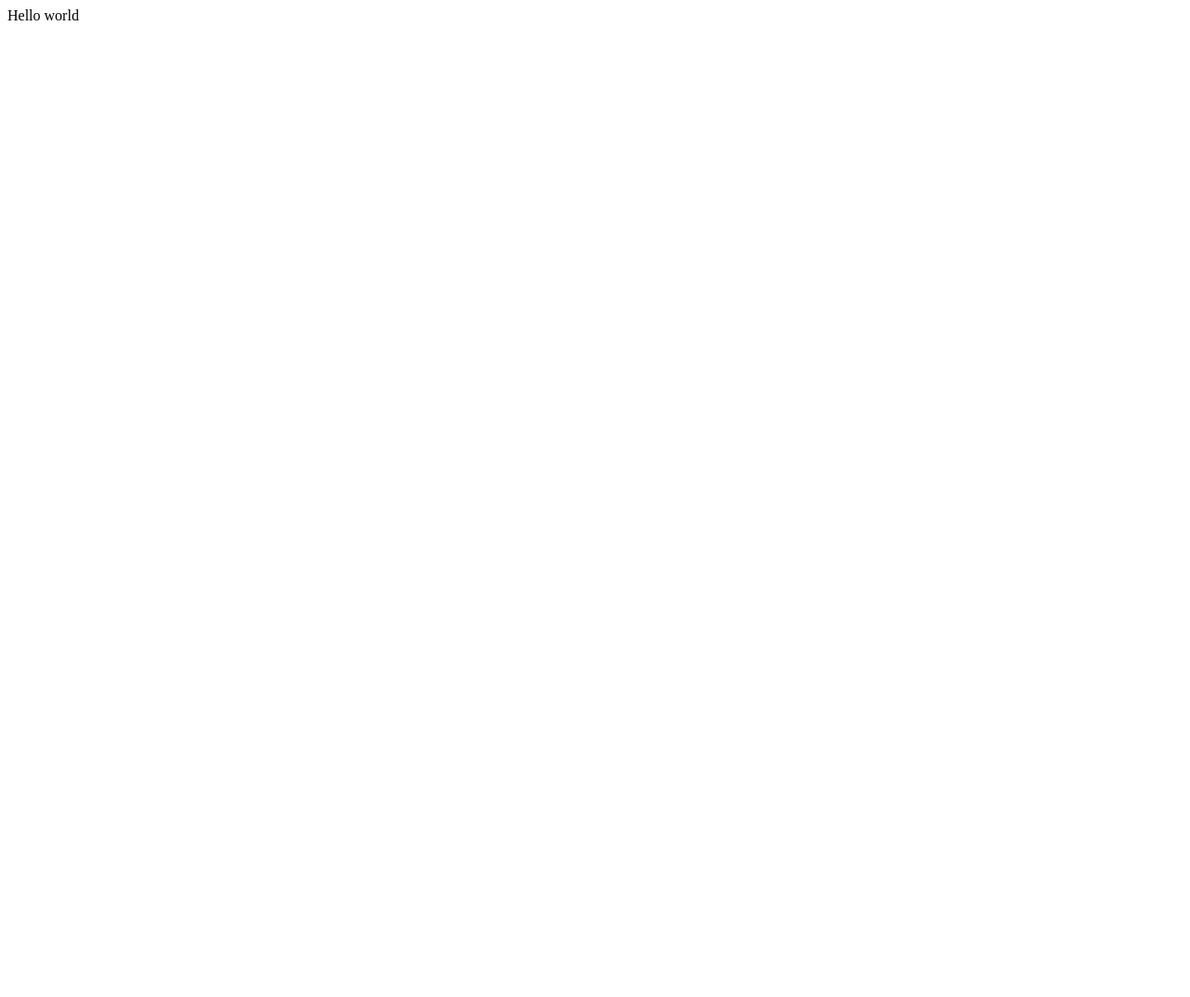
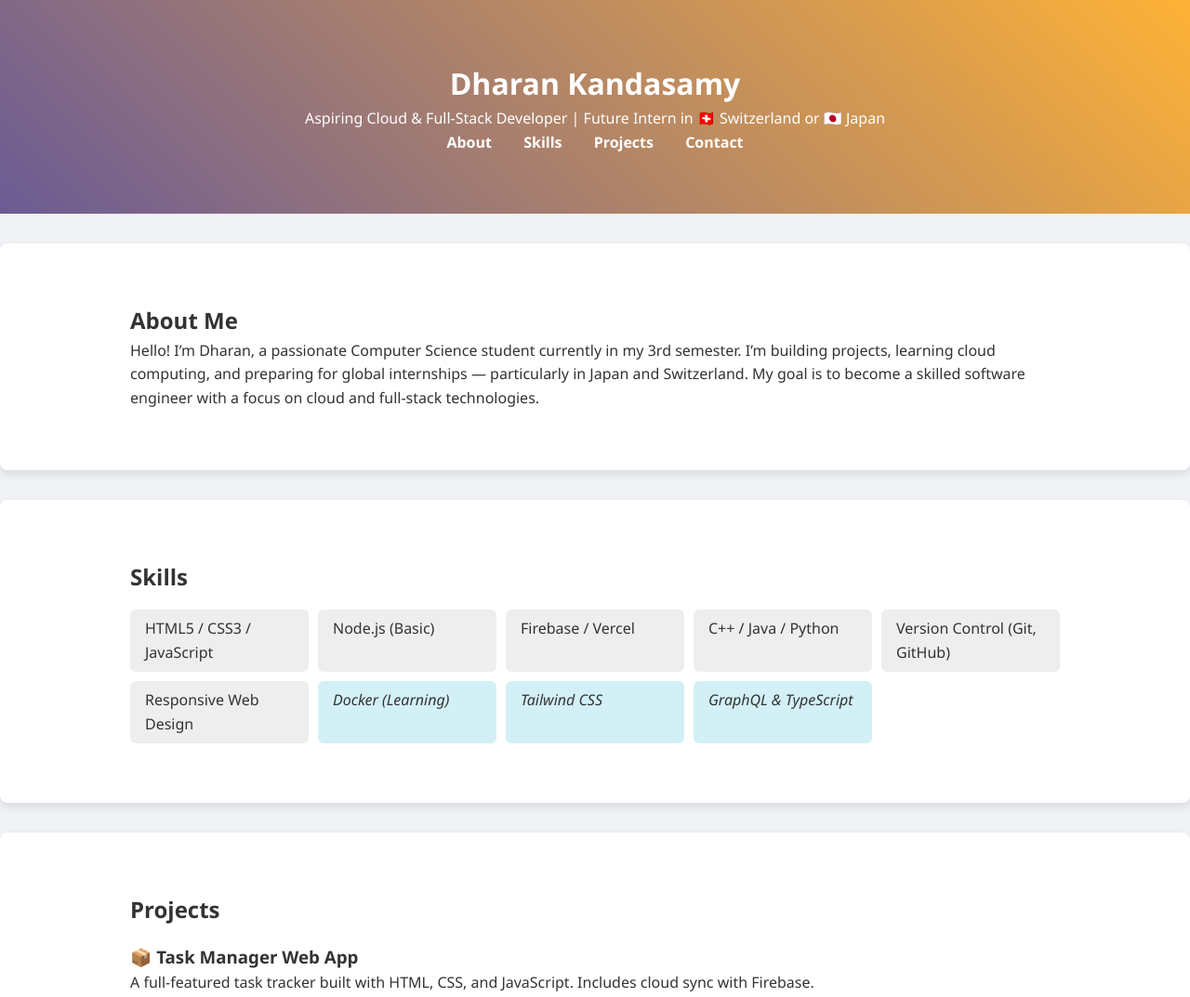
Before and after one commit to Dharan-K/Portfolio, a plain HTML site: page index.html in a window 1280 px wide. Shown: the top 1073 px of the page at 93% size. Before the commit the page ends 800 px from the top, so only its background shows below. Drawn offline with Linux system fonts and the light colour scheme.

Commit message:
completed

```diff
--- a/index.html
+++ b/index.html
@@ -1,16 +1,80 @@
 <!DOCTYPE html>
-<html>
+<html lang="en">
+<head>
+  <meta charset="UTF-8" />
+  <meta name="viewport" content="width=device-width, initial-scale=1.0"/>
+  <title>Dharan Kandasamy | Portfolio</title>
+  <link rel="stylesheet" href="style.css"/>
+</head>
+<body>
+  <header>
+    <div class="container">
+      <h1>Dharan Kandasamy</h1>
+      <p>Aspiring Cloud & Full-Stack Developer | Future Intern in 🇨🇭 Switzerland or 🇯🇵 Japan</p>
+      <nav>
+        <a href="#about">About</a>
+        <a href="#skills">Skills</a>
+        <a href="#projects">Projects</a>
+        <a href="#contact">Contact</a>
+      </nav>
+    </div>
+  </header>
 
-<head>
-  <meta charset="utf-8">
-  <meta name="viewport" content="width=device-width">
-  <title>replit</title>
-  <link href="style.css" rel="stylesheet" type="text/css" />
-</head>
+  <section id="about">
+    <div class="container">
+      <h2>About Me</h2>
+      <p>
+        Hello! I’m Dharan, a passionate Computer Science student currently in my 3rd semester.
+        I’m building projects, learning cloud computing, and preparing for global internships — particularly in Japan and Switzerland.
+        My goal is to become a skilled software engineer with a focus on cloud and full-stack technologies.
+      </p>
+    </div>
+  </section>
 
-<body>
-  Hello world
+  <section id="skills">
+    <div class="container">
+      <h2>Skills</h2>
+      <ul class="skills-list">
+        <li>HTML5 / CSS3 / JavaScript</li>
+        <li>Node.js (Basic)</li>
+        <li>Firebase / Vercel</li>
+        <li>C++ / Java / Python</li>
+        <li>Version Control (Git, GitHub)</li>
+        <li>Responsive Web Design</li>
+        <li class="fake">Docker (Learning)</li>
+        <li class="fake">Tailwind CSS</li>
+        <li class="fake">GraphQL & TypeScript</li>
+      </ul>
+    </div>
+  </section>
+
+  <section id="projects">
+    <div class="container">
+      <h2>Projects</h2>
+      <div class="project">
+        <h3>📦 Task Manager Web App</h3>
+        <p>A full-featured task tracker built with HTML, CSS, and JavaScript. Includes cloud sync with Firebase.</p>
+      </div>
+      <div class="project">
+        <h3>🌐 Personal Portfolio Website</h3>
+        <p>The very site you're looking at — colorful, responsive, and cloud-ready, hosted with Vercel.</p>
+      </div>
+    </div>
+  </section>
+
+  <section id="contact">
+    <div class="container">
+      <h2>Contact</h2>
+      <p>Email: <a href="mailto:dharan@example.com">dharan@example.com</a></p>
+      <p>GitHub: <a href="https://github.com/Dharan-Kandasamy" target="_blank">Dharan-Kandasamy</a></p>
+      <p>Location: India, open to global relocation</p>
+    </div>
+  </section>
+
+  <footer>
+    <p>&copy; 2025 Dharan Kandasamy. Designed with ❤️</p>
+  </footer>
+
   <script src="script.js"></script>
 </body>
-
 </html>
--- a/script.js
+++ b/script.js
@@ -0,0 +1,2 @@
+// Optional interactivity for future features
+console.log("Welcome to Dharan's Portfolio!");
--- a/style.css
+++ b/style.css
@@ -1,4 +1,64 @@
-html {
-  height: 100%;
-  width: 100%;
+* {
+  margin: 0;
+  padding: 0;
+  box-sizing: border-box;
 }
+body {
+  font-family: 'Segoe UI', sans-serif;
+  line-height: 1.6;
+  background: #f0f2f5;
+  color: #333;
+}
+header {
+  background: linear-gradient(45deg, #6b5b95, #feb236);
+  color: white;
+  padding: 2rem 0;
+  text-align: center;
+}
+.container {
+  width: 90%;
+  max-width: 1000px;
+  margin: auto;
+  padding: 2rem 0;
+}
+nav a {
+  margin: 0 15px;
+  color: white;
+  text-decoration: none;
+  font-weight: bold;
+}
+section {
+  background: white;
+  margin: 2rem 0;
+  padding: 2rem;
+  border-radius: 8px;
+  box-shadow: 0 4px 10px rgba(0, 0, 0, 0.1);
+}
+.skills-list {
+  list-style: none;
+  display: grid;
+  grid-template-columns: repeat(auto-fit, minmax(180px, 1fr));
+  gap: 10px;
+  margin-top: 1rem;
+}
+.skills-list li {
+  background: #eee;
+  padding: 0.5rem 1rem;
+  border-radius: 6px;
+}
+.skills-list .fake {
+  background-color: #d3f0f7;
+  font-style: italic;
+}
+.project {
+  margin-top: 1rem;
+}
+footer {
+  background: #222;
+  color: #fff;
+  padding: 1rem;
+  text-align: center;
+}
+a {
+  color: #007acc;
+}
```
